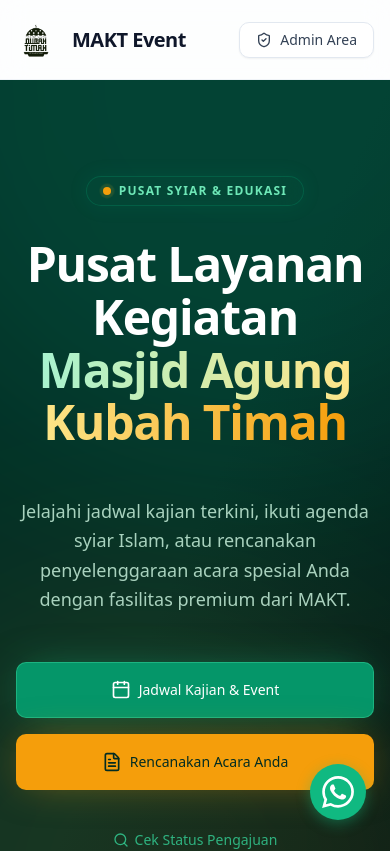
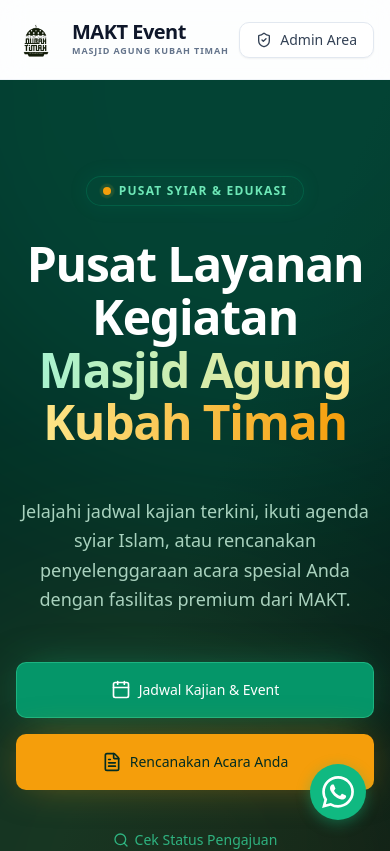
Before and after one commit to officialdmaqiqah/event-management, a Next.js app: page / in a window 390 px wide. Shown: the top 851 px of the page. Built offline with nearby package versions, Linux system fonts and the light colour scheme; no server answers; the database is empty.

Commit message:
fix: show Masjid Agung Kubah Timah subtitle on mobile header

```diff
--- a/src/app/page.tsx
+++ b/src/app/page.tsx
@@ -97,7 +97,7 @@
           </div>
           <div className="flex flex-col">
             <span className="font-black text-xl tracking-tight text-slate-900 leading-none group-hover:text-emerald-800 transition-colors">MAKT Event</span>
-            <span className="text-[9px] font-bold text-slate-500 uppercase tracking-widest hidden sm:block mt-0.5">Masjid Agung Kubah Timah</span>
+            <span className="text-[9px] font-bold text-slate-500 uppercase tracking-widest mt-0.5">Masjid Agung Kubah Timah</span>
           </div>
         </div>
 
```
